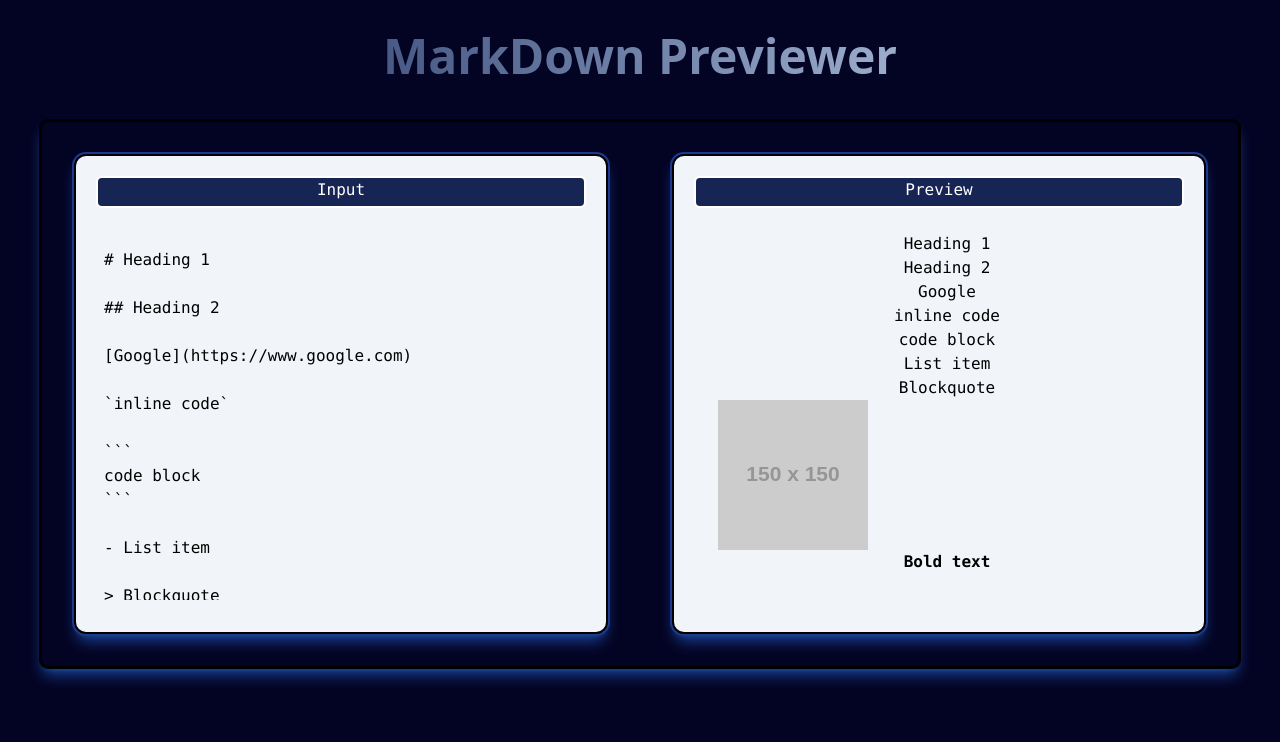
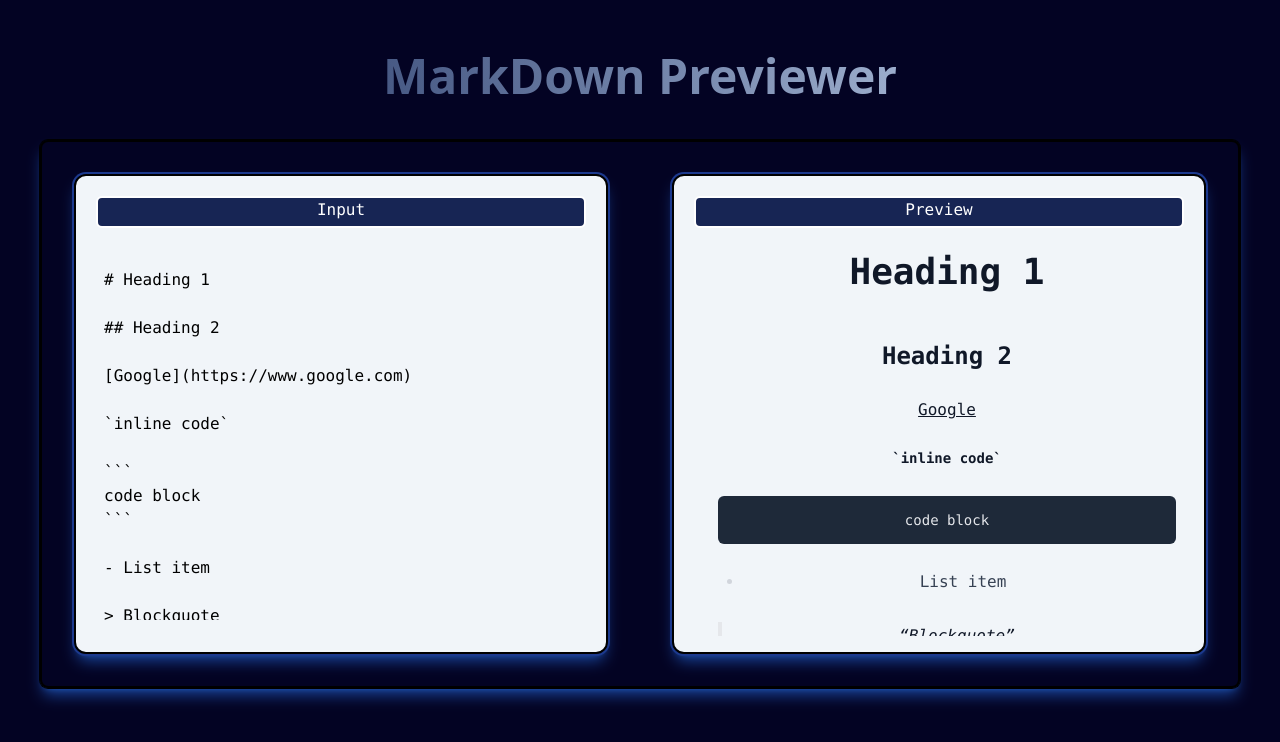
Before and after one commit to Hussain-Tinwala/Markdown-Previewer, a React app: page / in a window 1280 px wide. Shown: the top 742 px of the page. Built offline with nearby package versions, Linux system fonts and the light colour scheme; the HTML template or start-up script is replaced by a standard one.

Commit message:
fix: Update markdown syntax and use Tailwind Typography plugin for proper rendering

```diff
--- a/package.json
+++ b/package.json
@@ -28,7 +28,7 @@
     "eslint-plugin-react-hooks": "^5.0.0",
     "eslint-plugin-react-refresh": "^0.4.18",
     "globals": "^15.14.0",
-    "tailwindcss": "^4.0.8",
+    "tailwindcss": "^4.0.10",
     "vite": "^6.1.0"
   }
 }
--- a/src/App.jsx
+++ b/src/App.jsx
@@ -7,7 +7,7 @@ import Engine from "./components/Engine"
 function App(){
   return(
     <>
-      <h1 className='bg-gradient-to-r from-blue-950 to-blue-100 bg-clip-text text-5xl font-extrabold text-transparent '>MarkDown Previewer</h1>
+      <h1 className='bg-gradient-to-r from-blue-950 to-blue-100 bg-clip-text text-5xl font-extrabold text-transparent mt-5 '>MarkDown Previewer</h1>
       <Engine />
     </>
   )
--- a/src/components/Engine.jsx
+++ b/src/components/Engine.jsx
@@ -38,7 +38,7 @@ code block
 
     return (
         <>
-            <div className="container font-mono flex border-2 h-1/3 max-h-screen gap-10 p-[20px] m-10 mx-auto mb-0  bg-transparent w-300 rounded-lg shadow-lg shadow-blue-500/50 ring-1"
+            <div className="container font-mono flex border-2 h-1/3 max-h-screen gap-10 p-[20px] m-10 mx-auto mb-0 bg-transparent w-300 rounded-lg shadow-lg shadow-blue-500/50 ring-1"
 
             // style={{
             //     display: 'flex',
@@ -89,7 +89,7 @@ h-8 ">Input</h2>
 h-8">Preview</h2>
                     <div
                         id="preview"
-                        className="w-full h-96 m-2 p-4 prose"
+                        className="w-full h-[400px] m-2 p-4 prose overflow-y-auto"
                         dangerouslySetInnerHTML={renderMarkdown()}
                     />
 
--- a/src/index.css
+++ b/src/index.css
@@ -1,4 +1,5 @@
 @import "tailwindcss";
+@plugin "@tailwindcss/typography";
 
 body{
   background-color: rgb(3, 3, 35);
@@ -31,4 +32,5 @@ body{
 
 textarea{
   resize: none;
+  outline: none;
 }
```
Also changed, not shown: 1 other file (tests, documents, lock files or other folders).
